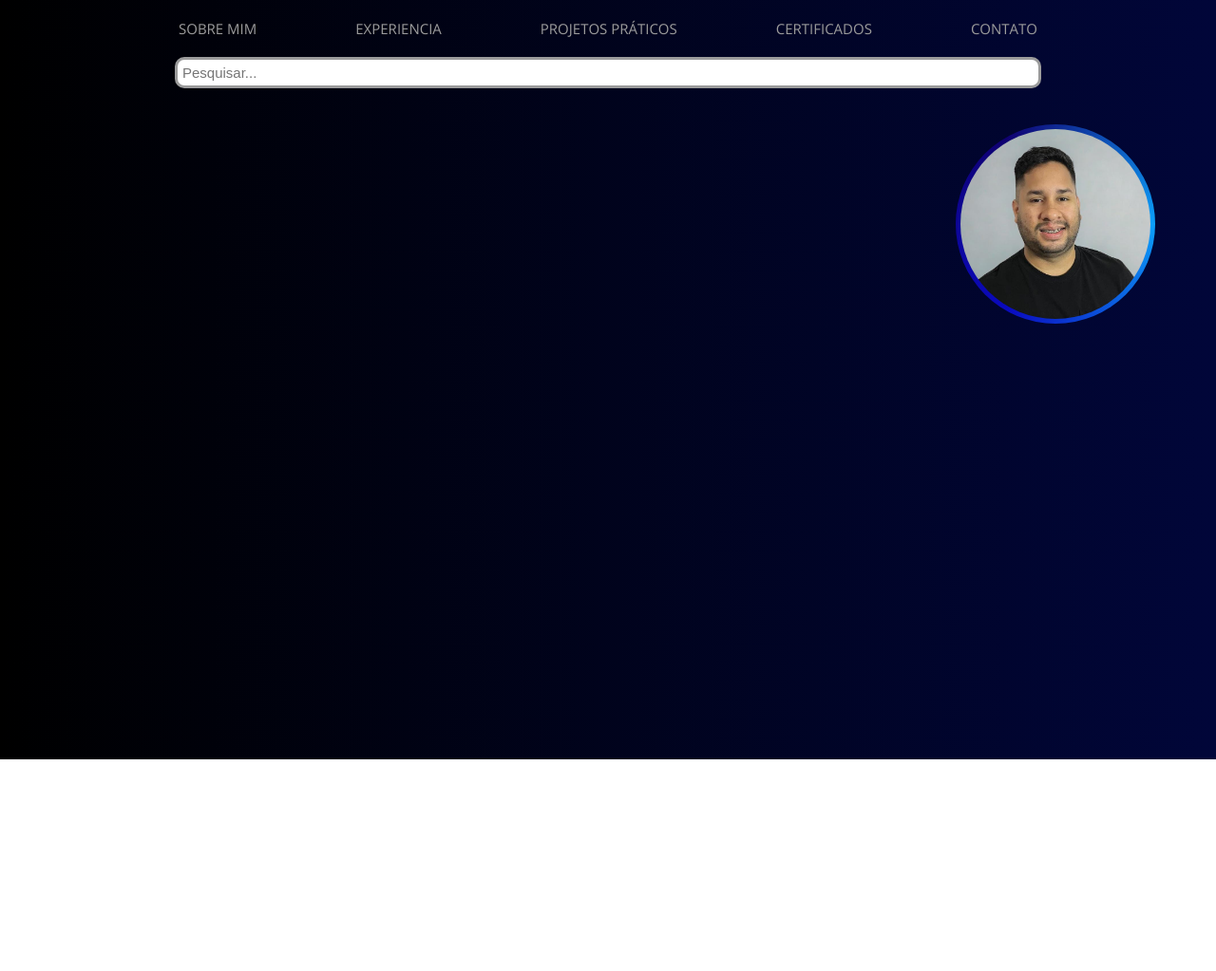
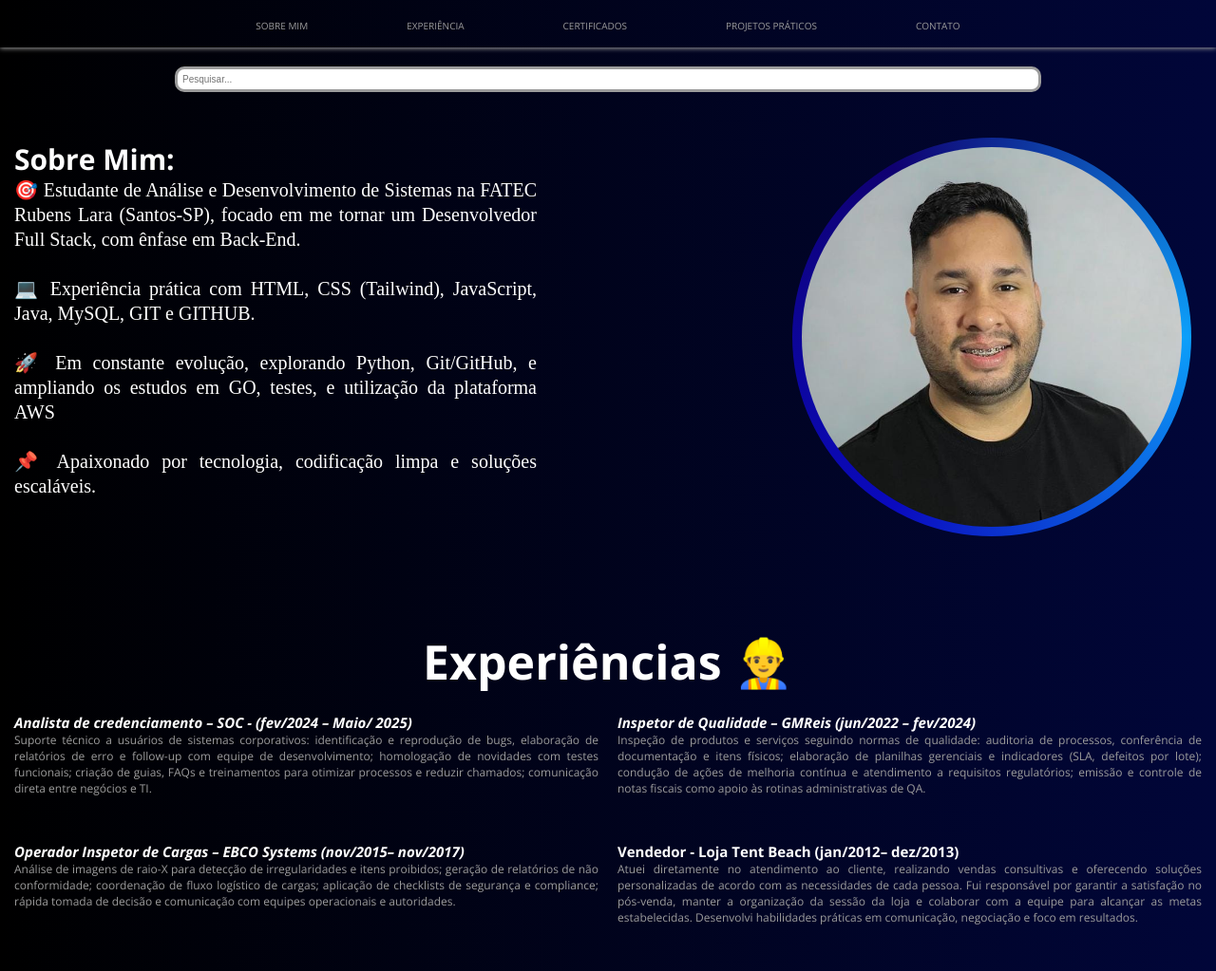
Before and after one commit to Patrick-Carlos/PORTIFOLIO, a plain HTML site: page index.html in a window 1280 px wide. Shown: the whole page at 95% size. Before the commit the page ends 800 px from the top, so only its background shows below. Drawn offline with nearby package versions, Linux system fonts and the light colour scheme; a web font is replaced by a local one.

Commit message:
Alterações nas dimensões da tela, e estilização da sessão de experiencia

```diff
--- a/index.html
+++ b/index.html
@@ -1,19 +1,21 @@
 <!DOCTYPE html>
 <html lang="pt-BR">
+
 <head>
     <meta charset="UTF-8">
     <meta name="viewport" content="width=device-width, initial-scale=1.0">
     <title>Patrick Carlos Souza</title>
     <link href="styles.css" rel="stylesheet" />
 </head>
+
 <body>
     <header>
         <nav>
             <ul>
-                <li><a href="">SOBRE MIM</a> </li>
-                <li><a href="">EXPERIENCIA</a> </li>
-                <li><a href="">PROJETOS PRÁTICOS</a></li>
-                <li><a href="">CERTIFICADOS</a> </li>
+                <li><a href="#sobre">SOBRE MIM</a> </li>
+                <li><a href="#experiencia">EXPERIÊNCIA</a> </li>
+                <li><a href="">CERTIFICADOS</a></li>
+                <li><a href="">PROJETOS PRÁTICOS</a> </li>
                 <li><a href="">CONTATO</a> </li>
             </ul>
         </nav>
@@ -21,14 +23,81 @@
 
     <main>
         <div class="busca">
-        <input class="campoDeBusca" type="text" name="search" placeholder="Pesquisar...">
+            <input class="campoDeBusca" type="text" name="search" placeholder="Pesquisar...">
         </div>
 
-        <div class="efeitos_da_fotoPTK">
-        <img class="fotoPatrick" src="images/fotoPTK.jpeg" alt="foto pessoal do Patrick" title="fotoPTK" width="20%"/>
+        <div class="conteudo_sobremim">
+            <div class="sobre-mim">
+                <h2 class="titulo_sobremim" id="sobre">Sobre Mim:</h2>
+                <p class="texto_sobremim">
+                    🎯 Estudante de Análise e Desenvolvimento de Sistemas na FATEC Rubens Lara (Santos-SP), focado em me
+                    tornar
+                    um Desenvolvedor Full Stack, com ênfase em Back-End.
+                    <br><br>
+                    💻 Experiência prática com HTML, CSS (Tailwind), JavaScript, Java, MySQL, GIT e GITHUB.
+                    <br><br>
+                    🚀 Em constante evolução, explorando Python, Git/GitHub, e ampliando os estudos em GO, testes, e utilização da plataforma AWS
+
+                    <br><br>
+                    📌 Apaixonado por tecnologia, codificação limpa e soluções escaláveis.
+                </p>
+            </div>
+            <div class="efeitos_da_fotoPTK">
+                <img class="fotoPatrick" src="fotoptk.jpeg" alt="foto pessoal do Patrick" title="fotoPTK" width="20%" />
+            </div>
+        </div>
+
+
+
+                <br><br><br><br><br><br><br>
+        <div class="conteudo_experiencia">
+            <h1 class="titulo_experiencia" id="experiencia">Experiências 👷‍♂️</h1>
+
+
+            <div>
+            <strong class="empresa_experiencia"><a href="https://www.linkedin.com/company/socgestaosst/posts/?feedView=all"><i><b>Analista de credenciamento – SOC - (fev/2024 – Maio/ 2025)</a></i></b></strong><br>
+                <p class="texto_experiencia">Suporte técnico a usuários de sistemas corporativos: identificação e reprodução
+de bugs, elaboração de relatórios de erro e follow-up com equipe de
+desenvolvimento; homologação de novidades com testes funcionais; criação de
+guias, FAQs e treinamentos para otimizar processos e reduzir chamados;
+comunicação direta entre negócios e TI.</p>
+            <br><br>
+            </div>
+
+            <div>
+                <strong class="empresa_experiencia"><a href="https://www.linkedin.com/company/gmreis/posts/?feedView=all"><b><i>Inspetor de Qualidade – GMReis (jun/2022 – fev/2024)</i></b></a></strong><br>
+                <p class="texto_experiencia">Inspeção de produtos e serviços seguindo normas de qualidade: auditoria de
+processos, conferência de documentação e itens físicos; elaboração de planilhas
+gerenciais e indicadores (SLA, defeitos por lote); condução de ações de melhoria
+contínua e atendimento a requisitos regulatórios; emissão e controle de notas
+fiscais como apoio às rotinas administrativas de QA.</p>
+                <br><br>
+                </div>
+
+                <div>
+                <strong class="empresa_experiencia"> <a href="https://www.linkedin.com/company/ebco-systems-ltda/posts/?feedView=all"><b><i>Operador Inspetor de Cargas – EBCO Systems (nov/2015– nov/2017)</i></b></a></strong><br>
+                <p class="texto_experiencia">Análise de imagens de raio-X para detecção de irregularidades e itens proibidos;
+geração de relatórios de não conformidade; coordenação de fluxo logístico de
+cargas; aplicação de checklists de segurança e compliance; rápida tomada de
+decisão e comunicação com equipes operacionais e autoridades.</p>
+                <br><br>
+                </div>
+
+                <div>
+                <strong class="empresa_experiencia"> <a href="https://www.instagram.com/tent.beach/"> <b>Vendedor - Loja Tent Beach (jan/2012– dez/2013)</a></i></b></strong><br>
+                <p class="texto_experiencia">Atuei diretamente no atendimento ao cliente, realizando vendas consultivas e
+oferecendo soluções personalizadas de acordo com as necessidades de cada
+pessoa. Fui responsável por garantir a satisfação no pós-venda, manter a
+organização da sessão da loja e colaborar com a equipe para alcançar as metas
+estabelecidas. Desenvolvi habilidades práticas em comunicação, negociação e
+foco em resultados.</p>
+                <br><br>
+                </div>
+        </p>
         </div>
 
     </main>
 
 </body>
+
 </html>
--- a/styles.css
+++ b/styles.css
@@ -1,90 +1,113 @@
 @import url('https://fonts.googleapis.com/css2?family=Open+Sans:ital,wght@0,300..800;1,300..800&display=swap');
+@import url('https://fonts.googleapis.com/css2?family=Sour+Gummy:ital,wght@0,100..900;1,100..900&display=swap');
 
-:root{
+
+:root {
   --Main-bg-Color: linear-gradient(90deg, #000000, #010639);
   --PrimaryColor: #9c9c9c;
   --SecondaryColor: #449eff;
   --main-text-color: #9c9c9c;
-    --header-height: 3rem;
+  --font-text: "Sour Gummy";
+  --header-height: 1rem;
 }
 
-*{
+* {
   margin: 0;
   padding: 0;
 }
 
-html{
-    font-size: 62.5%;;
+html {
+  font-size: 62.5%;
+  ;
 }
 
-body{
-    font-size: 1.5rem;
+body {
+  font-size: 1rem;
   font-family: "Open Sans", sans-serif;
   background: var(--Main-bg-Color);
   color: var(--main-text-color);
 }
 
-header{
+header {
+  background: var(--Main-bg-Color);
+  z-index: 10;
   overflow: hidden;
   white-space: nowrap;
   text-overflow: ellipsis;
   display: flex;
+  position: fixed;
+  top: 0;
+  left: 0;
+  right: 0;
+  border-bottom: 0px solid var(--main-text-color);
+  box-shadow: 0px 1px 5px var(--main-text-color);
   height: var(--header-height);
-    padding: 2rem 0rem 1rem 0rem;
+  padding: 2rem 0rem 2rem 0rem;
   justify-content: space-around;
 }
 
-nav ul{
+nav ul {
   display: flex;
   list-style: none;
   gap: 8rem;
 }
 
-nav a{
+nav a {
   text-decoration: none;
   color: var(--main-text-color);
+  font-size: 1rem;
   border-radius: 8rem;
-    cursor:pointer;
+  cursor: pointer;
   border: 2px solid transparent;
   padding: 1rem 1rem;
   /* suaviza a mudança de background e borda */
   transition:
     background-color 0.2s ease,
-    border-color      0.2s ease;
+    border-color 0.2s ease;
 }
 
-nav a:hover{
+nav a:hover {
   background-color: #010639;
   border-color: #666;
 }
 
-.campoDeBusca{
-    font-size: 1.5rem;
+.campoDeBusca {
+  font-size: 1rem;
   justify-content: space-around;
+  margin: 1rem;
   padding: 5px 5px;
   width: 70%;
   border-radius: 10px;
   border: 3px solid var(--main-text-color);
 }
 
-.busca{
+.busca {
   justify-content: center;
   display: flex;
+  margin-top: 6rem;
   align-items: center;
   width: 100%;
 }
 
 /* Container que faz a borda degradê circular e animação */
 .efeitos_da_fotoPTK {
+
   position: relative;
-    display: block;           /* block para suportar margin auto */
-    width: fit-content;       /* Encolhe ao tamanho do conteúdo */
-    margin-left: auto;        /* Empurra para a direita */
-    margin-right: 5%;         /* Distância fixa da borda direita */
+  display: block;
+  /* block para suportar margin auto */
+  width: fit-content;
+  /* Encolhe ao tamanho do conteúdo */
+  margin-left: auto;
+  /* Empurra para a direita */
+  margin-right: 2%;
+  /* Distância fixa da borda direita */
   margin-top: 3%;
-    padding: 5px;             /* largura da “borda” */
-    border-radius: 50%;       /* círculo perfeito */
-    overflow: hidden;         /* recorta o gradiente */
+  padding: 10px;
+  /* largura da “borda” */
+  border-radius: 50%;
+  /* círculo perfeito */
+  overflow: hidden;
+  /* recorta o gradiente. Se não fica o quadrado da div girando */
   opacity: 0;
   animation: slideFade 3s ease-out forwards;
 }
@@ -94,22 +117,25 @@ nav a:hover{
   content: "";
   position: absolute;
   inset: 0;
-    background: conic-gradient(
-      #0c9ffa,
+  background: conic-gradient(#0c9ffa,
       #0a0abe,
       #0f0070,
-      #0c9ffa          /* volta à cor inicial para ciclo contínuo */
+      #0c9ffa
+      /* volta à cor inicial para ciclo contínuo */
     );
   animation: rotate 4s linear infinite;
-    z-index: -1;            /* atrás da imagem */
+  z-index: -1;
+  /* atrás da imagem */
 }
 
 .fotoPatrick {
   display: block;
-    width: 200px;
-    height: 200px;
-    border-radius: 50%;     /* mantém a imagem circular */
-    object-fit: cover;      /* preenche o círculo sem distorcer */
+  width: 40rem;
+  height: 40rem;
+  /* mantém a imagem circular */
+  border-radius: 50%;
+  /* preenche o círculo sem distorcer */
+  object-fit: cover;
 }
 
 @keyframes slideFade {
@@ -117,6 +143,7 @@ nav a:hover{
     opacity: 0;
     transform: translateX(100%);
   }
+
   to {
     opacity: 1;
     transform: translateX(0);
@@ -128,3 +155,85 @@ nav a:hover{
     transform: rotate(360deg);
   }
 }
+
+.titulo_sobremim {
+  font-size: 3rem;
+}
+
+.texto_sobremim {
+  font-family: var(--font-text);
+  animation: slideFadeLeft 3s ease-out forwards;
+}
+
+.sobre-mim {
+  flex: 1;
+  min-width: 1rem;
+  max-width: 55rem;
+  padding: 0;
+  font-size: 2rem;
+  line-height: 1.3;
+  margin-left: 1.5rem;
+  color: #ffffff;
+  text-align: justify;
+  animation: slideFadeLeft 3s ease-out forwards;
+}
+
+@keyframes slideFadeLeft {
+  from {
+    opacity: 0;
+    transform: translateX(-100%);
+  }
+
+  to {
+    opacity: 1;
+    transform: translateX(0);
+  }
+}
+
+.conteudo_sobremim {
+  display: flex;
+  justify-content: space-between;
+  align-items: center;
+  flex-wrap: wrap;
+}
+
+.titulo_experiencia {
+  color: #ffffff;
+  grid-column: 1 / -1; /* ocupa todas as colunas */
+  text-align: center;
+  font-size: 5rem;
+  margin: 0;
+  padding: 0;
+}
+.conteudo_experiencia {
+  display:grid;
+  grid-template-columns: 2fr 2fr;
+  gap: 2rem;
+  text-align: justify;
+  margin-left: 1.5rem;
+  margin-right: 1.5rem;
+  }
+
+  .empresa_experiencia {
+    font-size: 1.5rem;
+    color: #ffffff;
+    text-align: center;
+    margin: 0;
+    padding: 0;
+  }
+
+.empresa_experiencia a {
+  color: #ffffff;
+  text-decoration: none; /* opcional: remove o sublinhado */
+}
+
+.empresa_experiencia:hover {
+  text-decoration: underline; /* adiciona sublinhado no hover */
+}
+
+.texto_experiencia {
+  font-size: 1.2rem;
+  color: var(--main-text-color);
+  margin: 0;
+  padding: 0;
+}
```
Also changed, not shown: fotoptk.jpeg (renamed from Images/fotoPTK.jpeg). Lines whose indentation alone changed are shown as unchanged.
